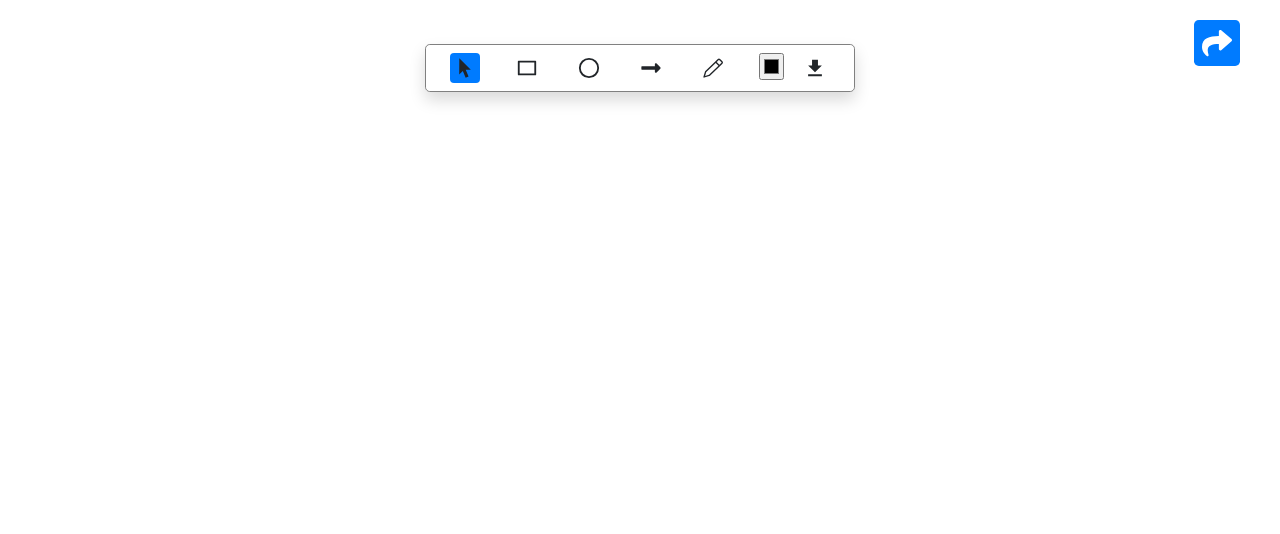
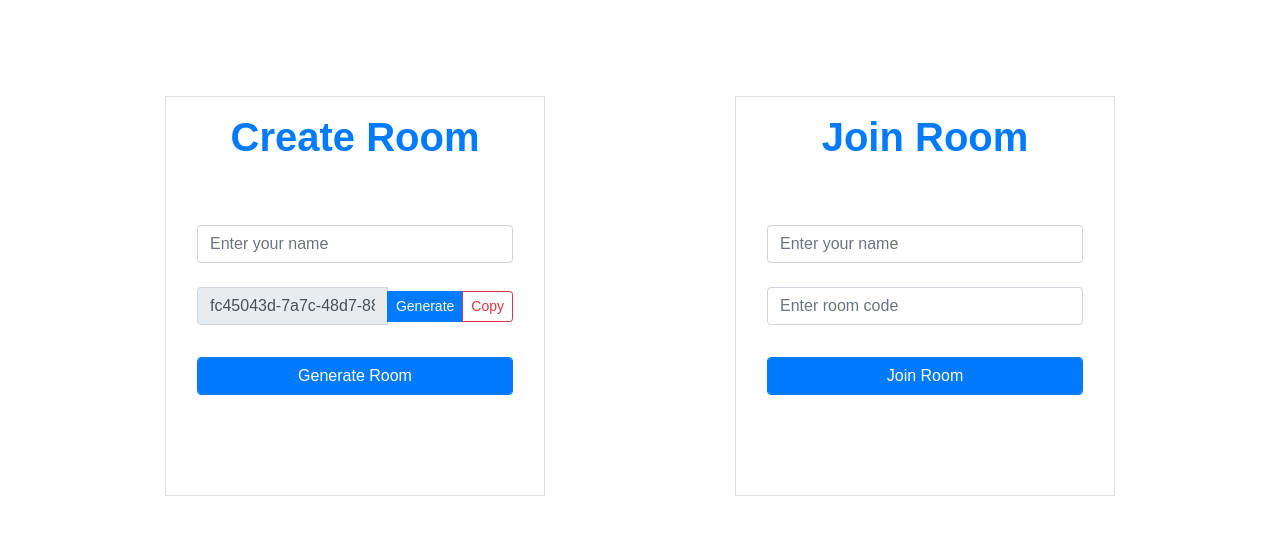
Before and after one commit to darkars33/Real-Time-Collaborative-Whiteboard, a React (Vite) app in the folder frontend/: page / in a window 1280 px wide. Shown: the top 534 px of the page. Built offline with nearby package versions, Linux system fonts and the light colour scheme; no server answers.

Commit message:
user form completed

```diff
--- a/frontend/package.json
+++ b/frontend/package.json
@@ -17,6 +17,8 @@
     "react-dom": "^18.3.1",
     "react-icons": "^5.2.1",
     "react-konva": "^18.2.10",
+    "react-router-dom": "^6.25.1",
+    "socket.io-client": "^4.7.5",
     "uuid": "^10.0.0"
   },
   "devDependencies": {
--- a/frontend/src/App.tsx
+++ b/frontend/src/App.tsx
@@ -1,12 +1,37 @@
-import React from 'react'
+import React, {useState} from 'react'
+import {Routes, Route, Navigate} from "react-router-dom"
 import 'bootstrap/dist/css/bootstrap.min.css';
+import 'bootstrap/dist/js/bootstrap.bundle.min';
 import Whiteboard from './Pages/Whiteboard';
+import Form from './Pages/Form';
+import { v4 as uuidv4 } from 'uuid';
+import io from "socket.io-client";
+
+
+const server = "http://localhost:3000";
+const connectionOptions = {
+  "force new connection": true,
+  reconnectionAttempts: "Infinity",
+  timeout: 10000,
+  transports: ["websocket"],
+}
+
+const socket = io(server, connectionOptions);
 
 
 const App = () => {
+
+  const uniqueId = uuidv4();
+  console.log(uniqueId);
+
+  const [user, setUser] = useState(null);
+
   return (
     <div>
-      <Whiteboard />
+      <Routes>
+        <Route path='/' element={<Form uniqueId={uniqueId} socket={socket} setUser={setUser} />} />
+        <Route path='/white' element={<Whiteboard />} />
+      </Routes>
     </div>
   )
 }
--- /dev/null
+++ b/frontend/src/Components/CurrentUser/CurrentUser.tsx
@@ -0,0 +1,11 @@
+import React from 'react'
+
+const CurrentUser = () => {
+  return (
+    <div>
+      <h1>current User</h1>
+    </div>
+  )
+}
+
+export default CurrentUser
--- /dev/null
+++ b/frontend/src/Components/Forms/CreateRoom.tsx
@@ -0,0 +1,61 @@
+import React, {useState} from "react";
+
+const CreateRoom = ({uniqueId, socket, setUser}) => {
+
+          const [roomId, setRoomId] = useState(uniqueId);
+          const [name, setName] = useState("");
+
+          const handleCreateRoom = (e:any) =>{
+                    e.preventDefault();
+
+                    const roomData = {
+                          name,
+                          roomId,
+                          userId: uniqueId,
+                          host: true,
+                          presenter: true
+                    }
+
+                    console.log(roomData)
+
+                    setUser(roomData);
+
+                    socket.emit("userJoined", roomData);
+          }
+
+  return (
+    <form className="form col-md-12 mt-5">
+      <div className="form-group">
+        <input
+          type="text"
+          className="form-control my-2"
+          placeholder="Enter your name"
+          value={name}
+          onChange={(e) => setName(e.target.value)}
+        />
+      </div>
+      <div className="form-group">
+        <div className="input-group d-flex align-items-center justify-content-center">
+          <input
+            type="text"
+            className="form-control my-2"
+            disabled
+            placeholder="Generate room code"
+            value={roomId}
+          />
+          <div className="input-group-append d-flex gap-1">
+            <button className="btn btn-primary btn-sm" type="button" onClick={() => setRoomId(uniqueId)}>
+              Generate
+            </button>
+            <button className="btn btn-outline-danger btn-sm" type="button">Copy</button>
+          </div>
+        </div>
+      </div>
+      <button type="submit" className="mt-4 btn-primary btn-block form-control" onClick={handleCreateRoom}>
+          Generate Room
+      </button>
+    </form>
+  );
+};
+
+export default CreateRoom;
--- /dev/null
+++ b/frontend/src/Components/Forms/JoinRoom.tsx
@@ -0,0 +1,29 @@
+import React from 'react'
+
+const JoinRoom = () => {
+  return (
+          <form className="form col-md-12 mt-5">
+          <div className="form-group">
+            <input
+              type="text"
+              className="form-control my-2"
+              placeholder="Enter your name"
+            />
+          </div>
+          <div className="form-group">
+            <div className="input-group d-flex align-items-center justify-content-center">
+              <input
+                type="text"
+                className="form-control my-2"
+                placeholder="Enter room code"
+              />
+            </div>
+          </div>
+          <button type="submit" className="mt-4 btn-primary btn-block form-control">
+              Join Room
+          </button>
+        </form>
+  )
+}
+
+export default JoinRoom
--- /dev/null
+++ b/frontend/src/Pages/Form.tsx
@@ -0,0 +1,26 @@
+import React from "react";
+import JoinRoom from "../Components/Forms/JoinRoom";
+import CreateRoom from "../Components/Forms/CreateRoom";
+
+const Form = ({uniqueId, socket, setUser}) => {
+  return (
+    <div className="container">
+      <div className="row h-100 pt-5">
+        <div className="col-md-4 mt-5 border p-3 mx-auto rounded-2 border-2 d-flex flex-column align-items-center"
+          style={{height: '400px'}}
+        >
+          <h1 className="text-primary font-weight-bold">Create Room</h1>
+          <CreateRoom uniqueId={uniqueId} socket={socket} setUser={setUser} />
+        </div>
+        <div className="col-md-4 mt-5 border p-3 mx-auto rounded-2 border-2 d-flex flex-column align-items-center"
+          style={{height: '400px'}}
+        >
+          <h1 className="text-primary font-weight-bold">Join Room</h1>
+          <JoinRoom />
+        </div>
+      </div>
+    </div>
+  );
+};
+
+export default Form;
--- a/frontend/src/Pages/Whiteboard.tsx
+++ b/frontend/src/Pages/Whiteboard.tsx
@@ -6,8 +6,17 @@ import { FaLongArrowAltRight } from "react-icons/fa";
 import { GoPencil } from "react-icons/go";
 import { IoMdDownload } from "react-icons/io";
 import { FaShare } from "react-icons/fa";
-import { Arrow, Circle, Layer, Line, Rect, Stage, Transformer } from "react-konva";
+import {
+  Arrow,
+  Circle,
+  Layer,
+  Line,
+  Rect,
+  Stage,
+  Transformer,
+} from "react-konva";
 import { v4 as uuidv4 } from "uuid";
+import CurrentUser from "../Components/CurrentUser/CurrentUser";
 
 const Whiteboard = () => {
   const [color, setColor] = useState<string>("#000000");
@@ -86,7 +95,7 @@ const Whiteboard = () => {
             id,
             points: [x, y],
             fillColor: color,
-          }
+          },
         ]);
         break;
     }
@@ -141,16 +150,17 @@ const Whiteboard = () => {
         );
         break;
       case "pencil":
-        setPencil((pen) => pen.map((p) =>{
-          if(p.id === currentShapeId.current){
-            return{
+        setPencil((pen) =>
+          pen.map((p) => {
+            if (p.id === currentShapeId.current) {
+              return {
                 ...p,
                 points: [...p.points, x, y],
               };
             }
             return p;
-        }))
-
+          })
+        );
     }
   };
 
@@ -163,7 +173,7 @@ const Whiteboard = () => {
     if (action !== "cursor") return;
     const target = e.currentTarget;
     transformerRef.current.nodes([target]);
-  }
+  };
 
   const handleExport = () => {
     const uri = stageRef.current?.toDataURL();
@@ -176,7 +186,7 @@ const Whiteboard = () => {
   };
 
   return (
-    <div className="vw-100 vh-100 p-2  position-relative d-flex justify-content-center align-items-start overflow-hidden">
+    <div className="vw-100 vh-100 p-2 position-relative d-flex justify-content-center align-items-start overflow-hidden">
   <div
     className="p-md-4 bg-transparent"
     style={{ position: "fixed", top: "20px", zIndex: 10 }}
@@ -323,10 +333,14 @@ const Whiteboard = () => {
       ))}
 
       <Transformer ref={transformerRef} />
-
     </Layer>
   </Stage>
+
+  <div className="position-absolute" style={{ left: 20 }}>
+    <CurrentUser />
   </div>
+</div>
+
   );
 };
 
--- a/frontend/src/main.tsx
+++ b/frontend/src/main.tsx
@@ -1,10 +1,13 @@
-import React from 'react'
-import ReactDOM from 'react-dom/client'
-import App from './App.tsx'
-import './index.css'
+import React from "react";
+import ReactDOM from "react-dom/client";
+import App from "./App.tsx";
+import "./index.css";
+import { BrowserRouter } from "react-router-dom";
 
-ReactDOM.createRoot(document.getElementById('root')!).render(
+ReactDOM.createRoot(document.getElementById("root")!).render(
   <React.StrictMode>
-    <App />
-  </React.StrictMode>,
-)
+    <BrowserRouter>
+      <App />
+    </BrowserRouter>
+  </React.StrictMode>
+);
```
Also changed, not shown: 1 other file (tests, documents, lock files or other folders). Lines whose indentation alone changed are shown as unchanged.
